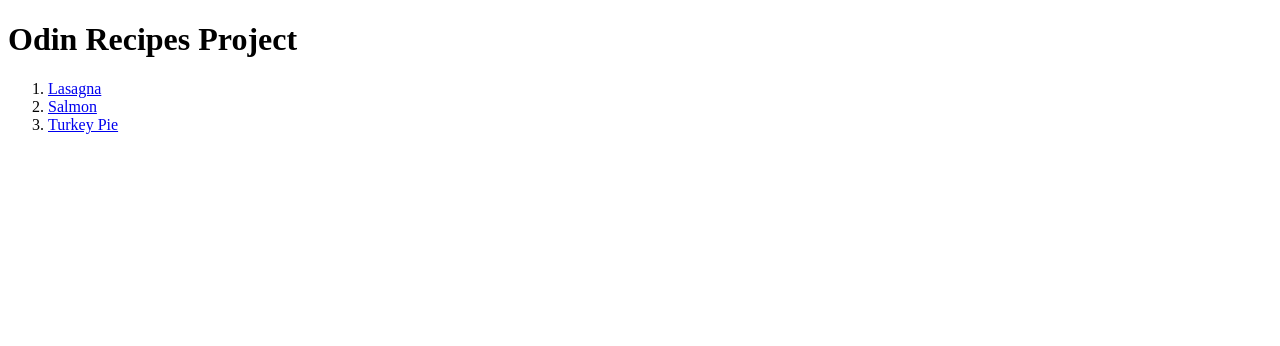
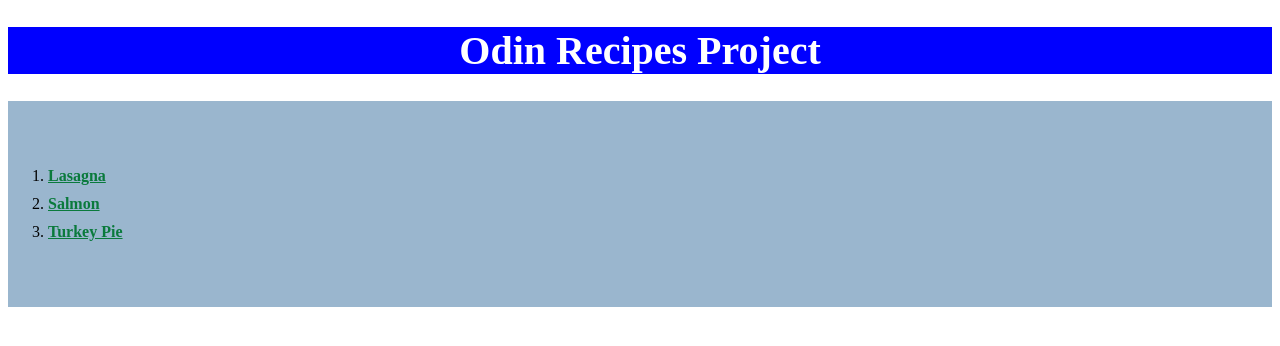
Before and after one commit to hugo-codesfine/TheOdinProject, a plain HTML site: page Foundations_Path/odin-recipes/index.html in a window 1280 px wide. Drawn offline with Linux system fonts and the light colour scheme.

Commit message:
Create styles.css and add some styles to it

```diff
--- a/Foundations_Path/odin-recipes/index.html
+++ b/Foundations_Path/odin-recipes/index.html
@@ -3,17 +3,21 @@
 <head>
     <meta charset="UTF-8">
     <meta name="viewport" content="width=device-width, initial-scale=1.0">
+    <link rel="stylesheet" href="styles.css">
     <title>Odin Recipes Project</title>
 </head>
 
 <body>
-    <h1>Odin Recipes Project</h1>
+    <h1 id="title">Odin Recipes Project</h1>
 
-    <ol>
-        <li><a href="./recipes/lasagna.html">Lasagna</a></li>
-        <li><a href="./recipes/salmon.html">Salmon</a></li>
-        <li><a href="./recipes/turkey-pie.html">Turkey Pie</a></li>
-    </ol>
+    <section>
+        <ol>
+            <li><a href="./recipes/lasagna.html">Lasagna</a></li>
+            <li><a href="./recipes/salmon.html">Salmon</a></li>
+            <li><a href="./recipes/turkey-pie.html">Turkey Pie</a></li>
+        </ol>
+    </section>
+
 
 </body>
 </html>
--- /dev/null
+++ b/Foundations_Path/odin-recipes/styles.css
@@ -0,0 +1,24 @@
+#title {
+    background-color: blue;
+    color: white;
+    font-size: 40px;
+    font-weight: 800;
+    text-align: center;
+}
+
+a {
+    color: rgb(10, 122, 60);
+    font-weight: 700;
+}
+
+section {
+    height: fit-content;
+    background-color: rgba(64, 117, 163, 0.528);
+    padding-top: 50px;
+    padding-bottom: 50px;
+    align-content: center;
+}
+
+li {
+    margin-bottom: 10px;
+}
```
